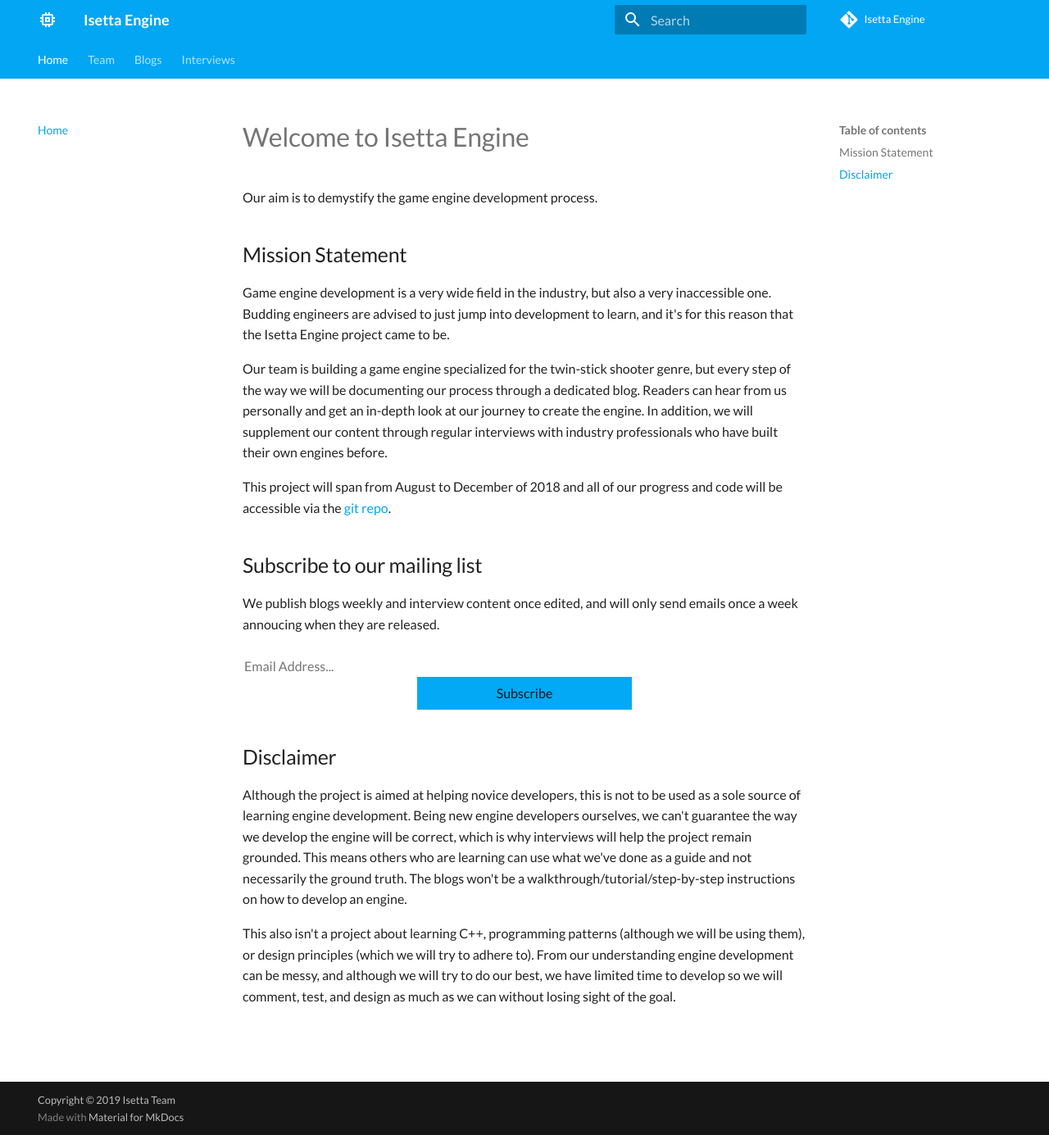
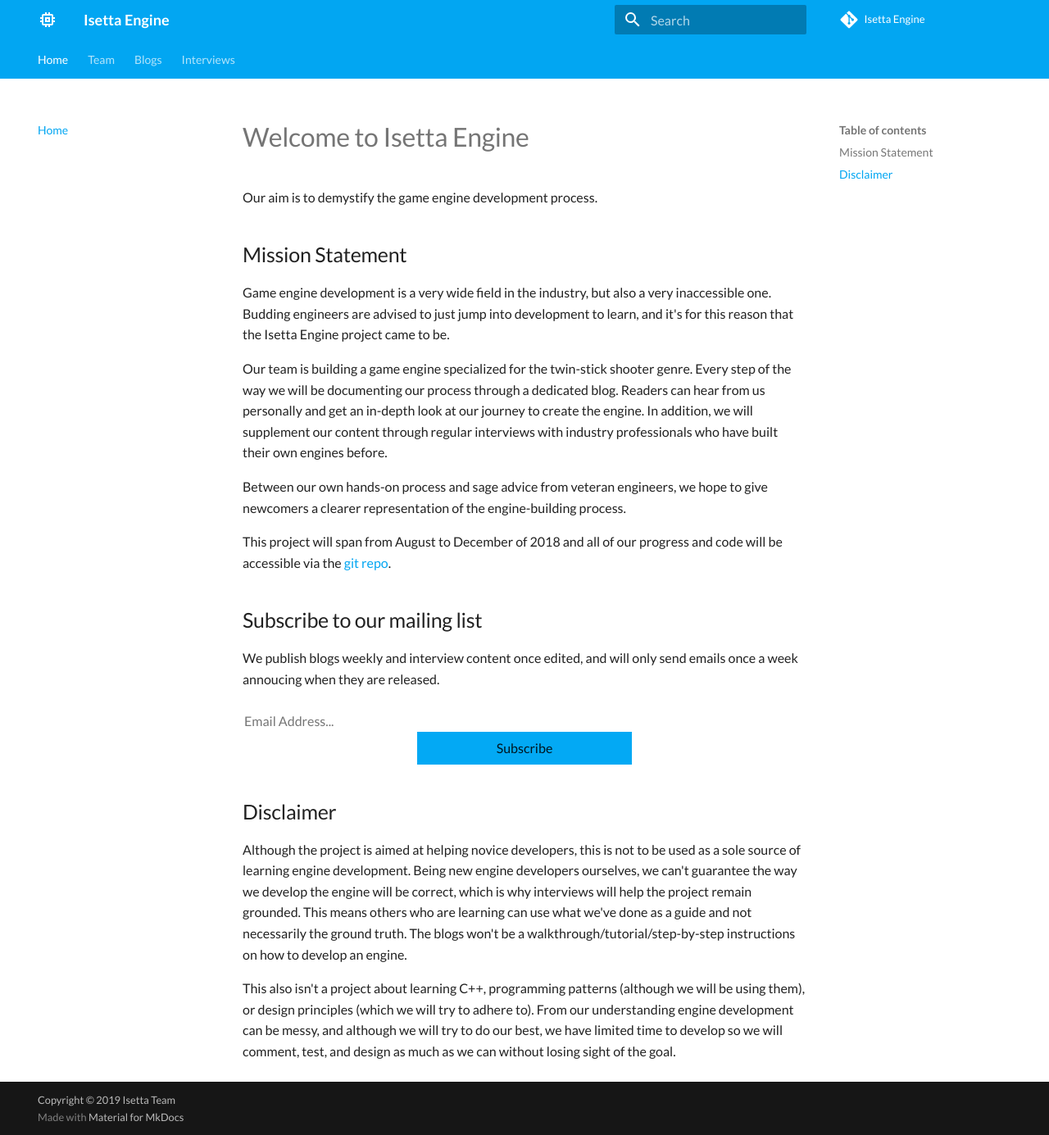
Before and after one commit to Isetta-Team/Isetta-Website-Raw, an MkDocs documentation site: the page built from docs/index.md, in a window 1280 px wide and 1385 px high. Shown: the whole window at 82% size. Built offline with MkDocs 1.6.1 and Material for MkDocs 9.7.7, drawn with Linux system fonts in a browser that asks for light colours; comment, search, counter and statistics services are not loaded.

Commit message:
edited intro

```diff
--- a/docs/index.md
+++ b/docs/index.md
@@ -6,8 +6,10 @@ Our aim is to demystify the game engine development process.
 
 Game engine development is a very wide field in the industry, but also a very inaccessible one. Budding engineers are advised to just jump into development to learn, and it's for this reason that the Isetta Engine project came to be.
 
-Our team is building a game engine specialized for the twin-stick shooter genre, but every step of the way we will be documenting our process through a dedicated blog. Readers can hear from us personally and get an in-depth look at our journey to create the engine.
+Our team is building a game engine specialized for the twin-stick shooter genre. Every step of the way we will be documenting our process through a dedicated blog. Readers can hear from us personally and get an in-depth look at our journey to create the engine.
 In addition, we will supplement our content through regular interviews with industry professionals who have built their own engines before.
+
+Between our own hands-on process and sage advice from veteran engineers, we hope to give newcomers a clearer representation of the engine-building process.
 
 This project will span from August to December of 2018 and all of our progress and code will be accessible via the [git repo](https://github.com/Isetta-Team/Isetta-Engine).
 
```
Also changed, not shown: docs/blogs/week-0.md (+2 -2 lines).
